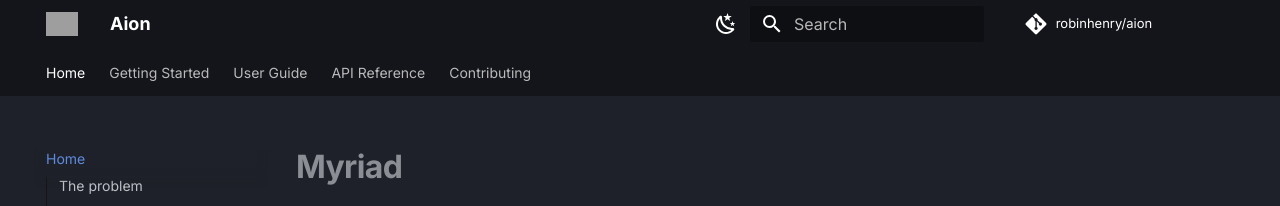
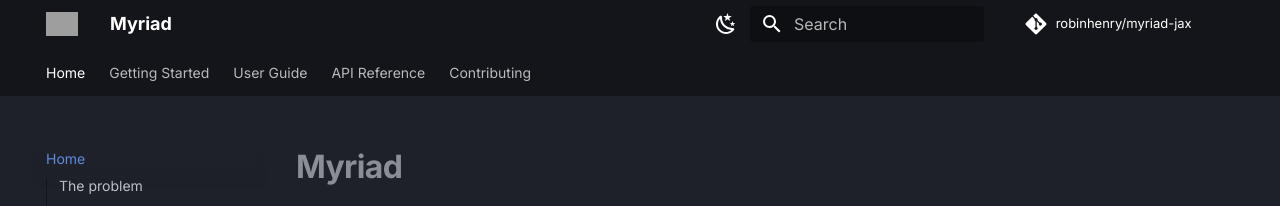
Before and after one commit to robinhenry/myriad-jax, an MkDocs documentation site: the page built from docs/index.md, in a window 1280 px wide. Shown: the top 206 px of the page. Built offline with MkDocs 1.6.1 and Material for MkDocs 9.7.7, drawn with Linux system fonts in a browser that asks for light colours; comment, search, counter and statistics services are not loaded; grey boxes are pictures that could not be loaded.

Commit message:
update docs to remove "aion" name

```diff
--- a/docs/stylesheets/extra.css
+++ b/docs/stylesheets/extra.css
@@ -16,7 +16,7 @@
     border-radius: 8px;
   }
 
-  /* 2. GRADIENT TEXT FOR BRANDING (Optional: Makes 'Aion' pop) */
+  /* 2. GRADIENT TEXT FOR BRANDING (Optional: Makes 'Myriad' pop) */
   /* Requires the site title to be wrapped or targeted, this targets main headers */
   .md-typeset h1 {
     font-weight: 700;
--- a/mkdocs.yml
+++ b/mkdocs.yml
@@ -1,8 +1,8 @@
-site_name: Aion
+site_name: Myriad
 site_description: JAX-native platform for massively parallel system identification and control
 site_author: Robin Henry
-repo_url: https://github.com/robinhenry/aion
-repo_name: robinhenry/aion
+repo_url: https://github.com/robinhenry/myriad-jax
+repo_name: robinhenry/myriad-jax
 
 # 1. VISUAL SETTINGS (The "Research Lab" Look)
 theme:
```
Also changed, not shown: configs/sweeps/README.md (+2 -2 lines), 1 other file.
